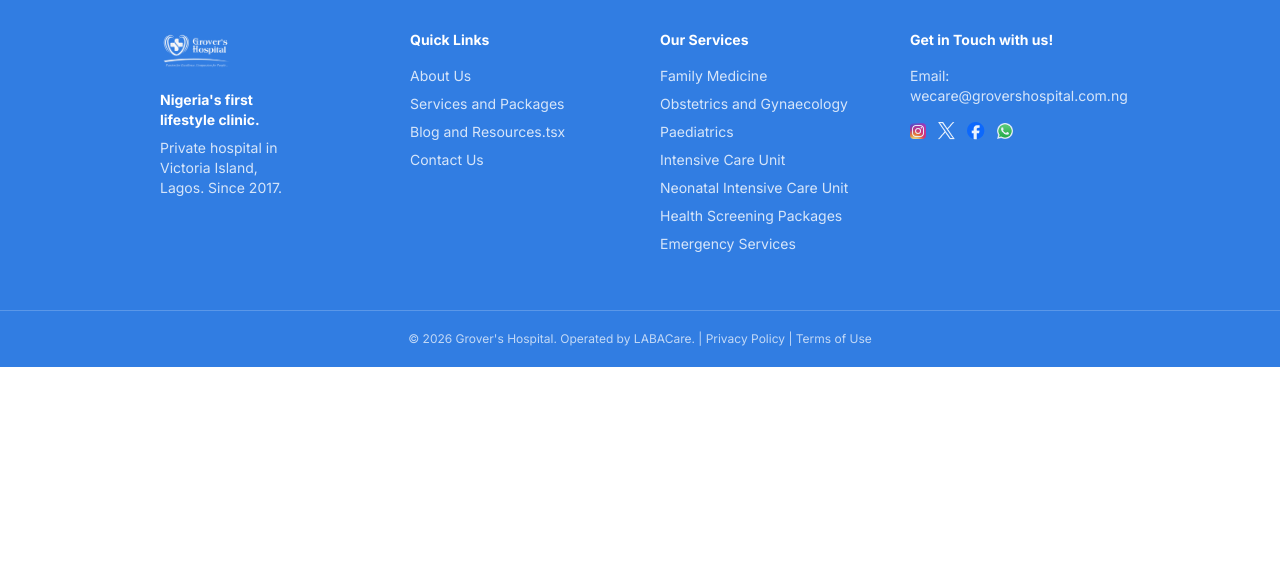
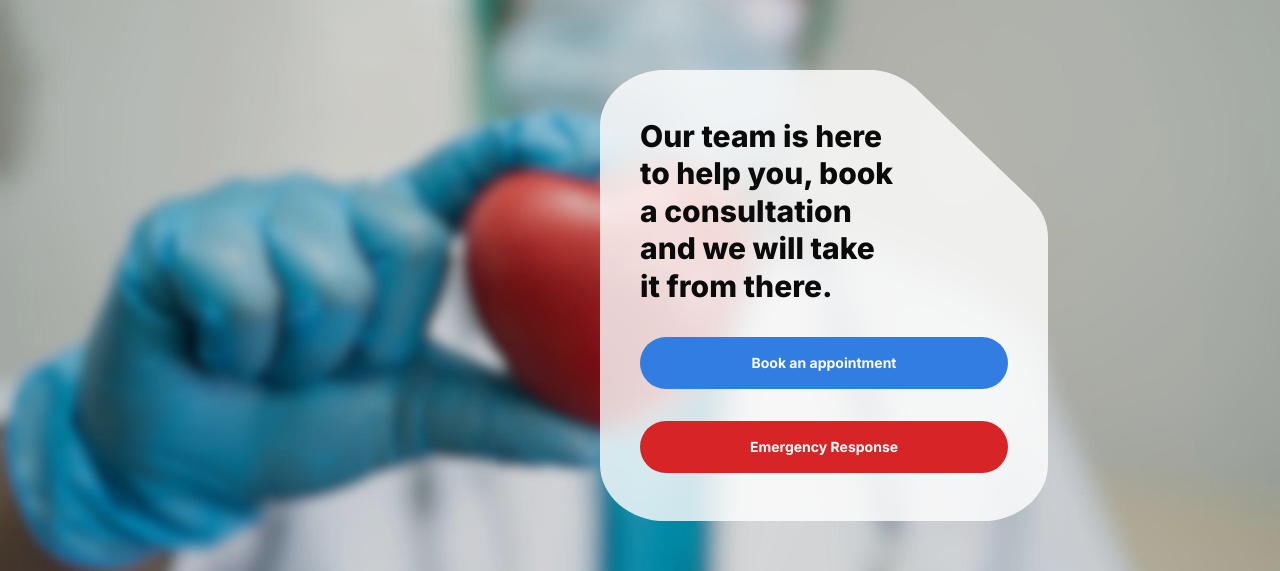
Before and after one commit to grovershospital/grovers-frontend, a React (Vite) app in the folder feg/: page /resources in a window 1280 px wide. Shown: the part 3202-3773 px from the top of the page. Before the commit the page ends 3569 px from the top, so only its background shows below. Built offline with nearby package versions, Linux system fonts and the light colour scheme.

Commit message:
added the ConsultationCTA and the contact section to the resources page

```diff
--- /dev/null
+++ b/feg/src/components/resources/ConsulationCTA.tsx
@@ -0,0 +1,78 @@
+import { Button } from "../../ui/Button";
+import consultationBg from "../../assets/resources/consultationBg.jpg";
+
+// Top-right chamfered card — same path used across the site
+// (Founders / LabaCare / Emergency / Testimonials / DepartmentHelp / PackageHelp).
+const CARD_CLIP =
+    "M0.59594 0.0 L0.14729 0.0 C0.06593 0.0 0.0 0.0563 0.0 0.12578 " +
+    "L0.0 0.87422 C0.0 0.9437 0.06593 1.0 0.14729 1.0 L0.85277 1.0 " +
+    "C0.93407 1.0 1.0 0.9437 1.0 0.87422 L1.0 0.37089 " +
+    "C1.0 0.33995 0.98664 0.3101 0.96249 0.28703 L0.70572 0.04193 " +
+    "C0.67779 0.01526 0.63784 0.0 0.59594 0.0 Z";
+
+export default function ConsultationCTA() {
+    return (
+        <section
+            id="consultation-cta"
+            className="relative isolate overflow-hidden"
+            aria-labelledby="consultation-cta-heading"
+        >
+            {/* Background — medic holding a red heart figure. Not grayscaled */}
+            {/* because the photo's color (especially the red heart) is intentional. */}
+            <img
+                src={consultationBg}
+                alt=""
+                aria-hidden="true"
+                className="absolute inset-0 -z-20 h-full w-full object-cover"
+            />
+            {/* Subtle dark overlay so the white frosted card has clear contrast */}
+            {/* without flattening the photo's color. */}
+            <div className="absolute inset-0 -z-10 bg-black/15" aria-hidden="true" />
+
+            {/* Section-scoped clip-path defs. */}
+            <svg aria-hidden="true" className="absolute h-0 w-0 overflow-hidden">
+                <defs>
+                    <clipPath
+                        id="consultation-cta-clip"
+                        clipPathUnits="objectBoundingBox"
+                    >
+                        <path d={CARD_CLIP} />
+                    </clipPath>
+                </defs>
+            </svg>
+
+            <div className="mx-auto w-full lg:w-[70%] max-w-content px-6 py-16 sm:py-20 lg:px-10 lg:py-24">
+                {/* Card on the right — same as DepartmentHelp. */}
+                <div
+                    className="ml-auto w-full max-w-md bg-white/80 backdrop-blur-md"
+                    style={{ clipPath: "url(#consultation-cta-clip)" }}
+                >
+                    <div className="px-8 py-10 sm:px-10 sm:py-12">
+                        {/* Heading width capped so it wraps clear of the top-right */}
+                        {/* chamfer. Single sentence — natural wrapping handles the */}
+                        {/* 4-line layout shown in the design. */}
+                        <h2
+                            id="consultation-cta-heading"
+                            className="max-w-[16rem] text-2xl font-extrabold leading-tight text-brand-ink sm:text-3xl"
+                        >
+                            Our team is here to help you, book a consultation and we will take
+                            it from there.
+                        </h2>
+
+                        {/* Two stacked CTAs. flex flex-col stretches them to equal width */}
+                        {/* via default align-items: stretch — matches the design where */}
+                        {/* both buttons are visually the same size. */}
+                        <div className="mt-8 flex flex-col gap-8">
+                            <Button variant="primary" className={'py-4 px-7'} href="/contact">
+                                Book an appointment
+                            </Button>
+                            <Button variant="red" className={'py-4 px-7'} href="tel:09022012109">
+                                Emergency Response
+                            </Button>
+                        </div>
+                    </div>
+                </div>
+            </div>
+        </section>
+    );
+}
--- a/feg/src/pages/Resources.tsx
+++ b/feg/src/pages/Resources.tsx
@@ -1,13 +1,17 @@
 import Hero from "../components/resources/Hero";
 import FeaturedArticle from "../components/resources/FeaturedArticle.tsx";
 import AllArticles from "../components/resources/AllArticles.tsx";
+import ConsultationCTA from "../components/resources/ConsulationCTA.tsx";
+import {Contact} from '../components/shared/Contact.tsx'
 
 export default function Resources() {
     return (
         <>
-            <Hero />
-            <FeaturedArticle />
-            <AllArticles />
+            <Hero/>
+            <FeaturedArticle/>
+            <AllArticles/>
+            <ConsultationCTA/>
+            <Contact/>
         </>
     );
 }
```
